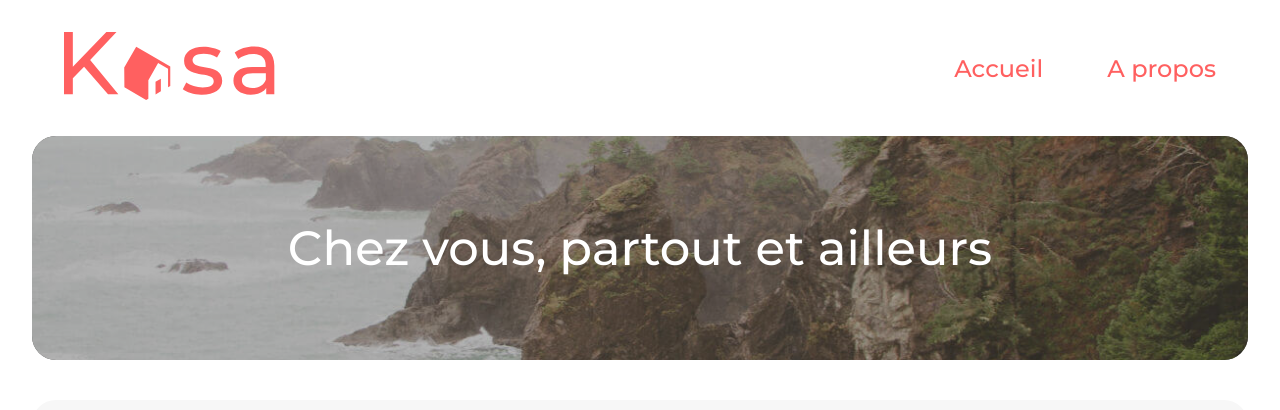
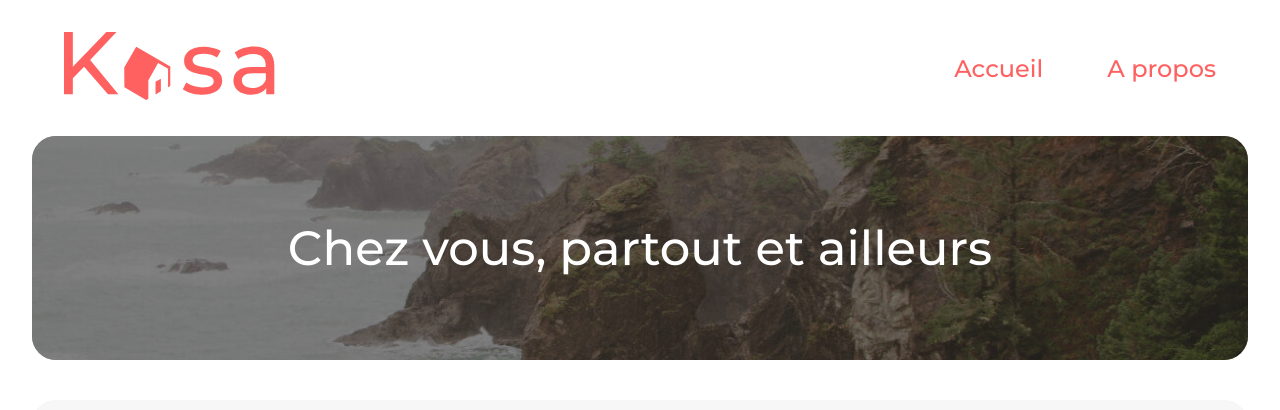
Before and after one commit to Shaun-maker/kasa, a React (Create React App) app: page / in a window 1280 px wide. Shown: the top 410 px of the page. Built offline with nearby package versions, Linux system fonts and the light colour scheme; the HTML template or start-up script is replaced by a standard one.

Commit message:
background color of banner top image is now darker, for accessibility

```diff
--- a/src/components/Banner/Banner.css
+++ b/src/components/Banner/Banner.css
@@ -7,7 +7,7 @@
 
 .top-banner-container-img {
   height: 224px;
-  opacity: 0.7;
+  opacity: 0.5;
 }
 
 .top-banner-img {
```
